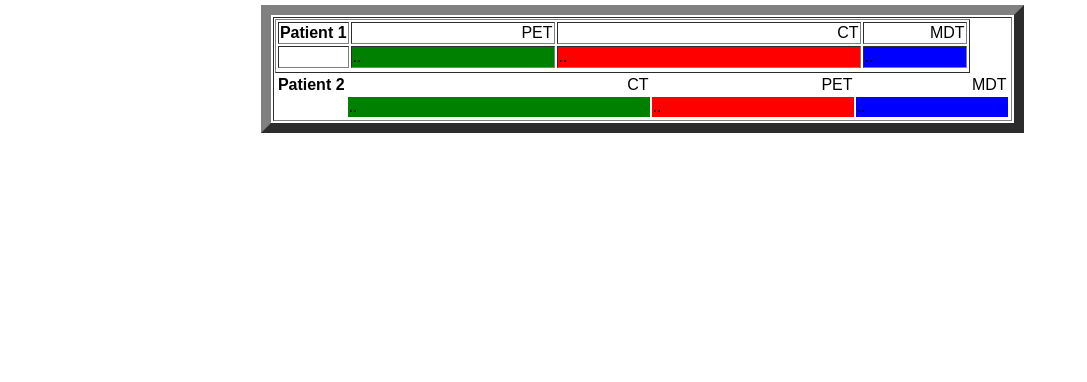
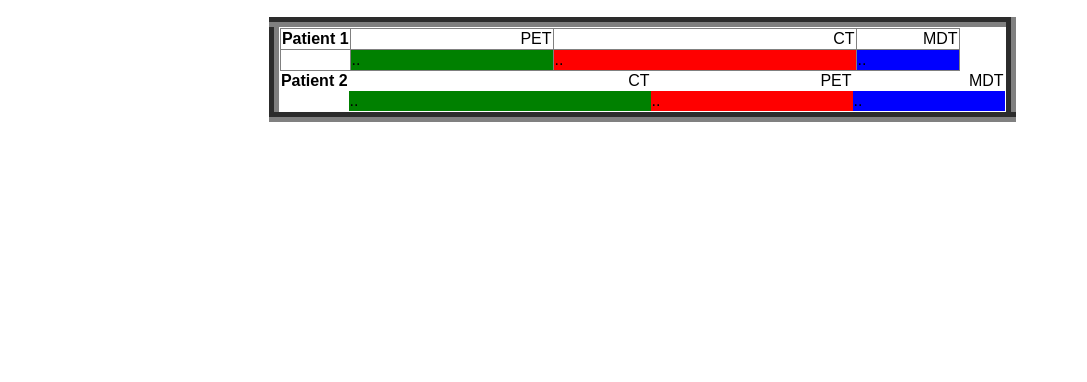
Before and after one commit to nigeldodd/pwaw3, a plain HTML site: page index.html in a window 1280 px wide. Shown: the part 418-800 px from the top of the page, without its empty margins (0-1087 px from the left). Drawn offline with Linux system fonts and the light colour scheme.

Commit message:
td, th border-collapse

```diff
--- a/css/style.css
+++ b/css/style.css
@@ -19,6 +19,10 @@ html, .fullscreen {
     font-size: 3rem;
 }
 
+table,  td, th {
+  border-collapse: collapse;
+}
+
 td.grn {
   background-color: green;
 }
```
